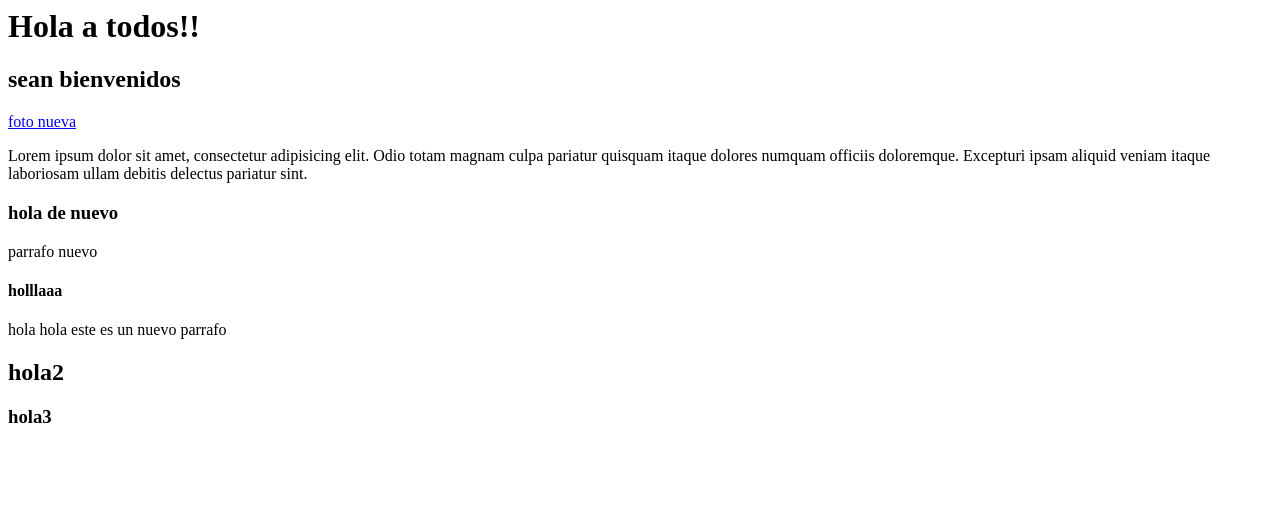
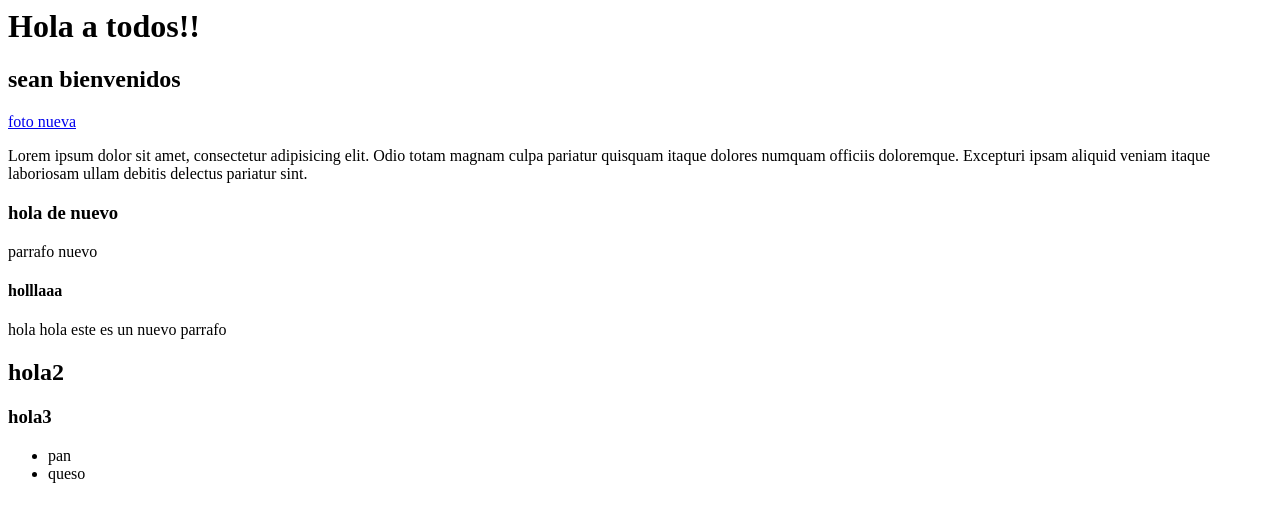
Before and after one commit to Kamf96/mi_repo_remoto, a plain HTML site: page index.html in a window 1280 px wide. Drawn offline with Linux system fonts and the light colour scheme.

Commit message:
se agrego una ul con dos li

```diff
--- a/index.html
+++ b/index.html
@@ -14,5 +14,9 @@
       <h2>hola2</h2>
       <h3>hola3</h3>
     </p>
+    <ul>
+      <li>pan</li>
+      <li>queso</li>
+    </ul>
   </body>
 </html>
```
